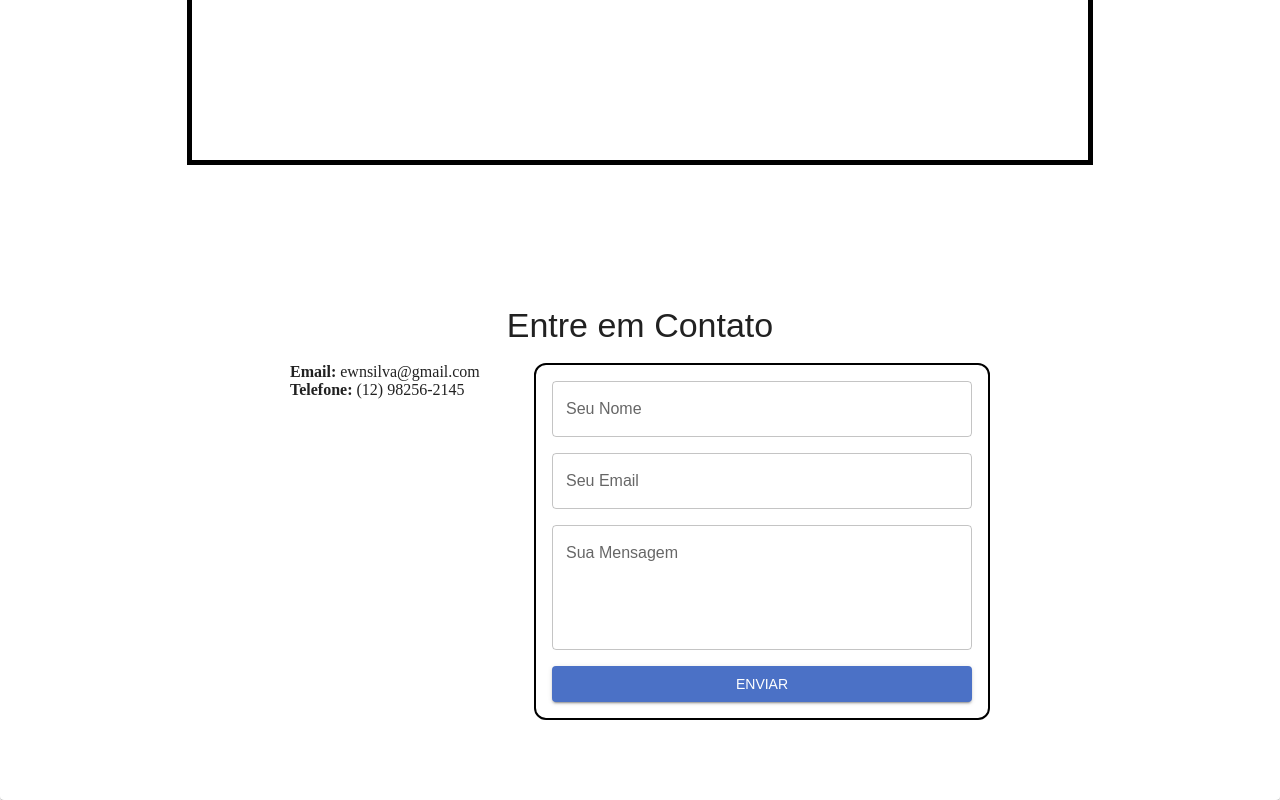
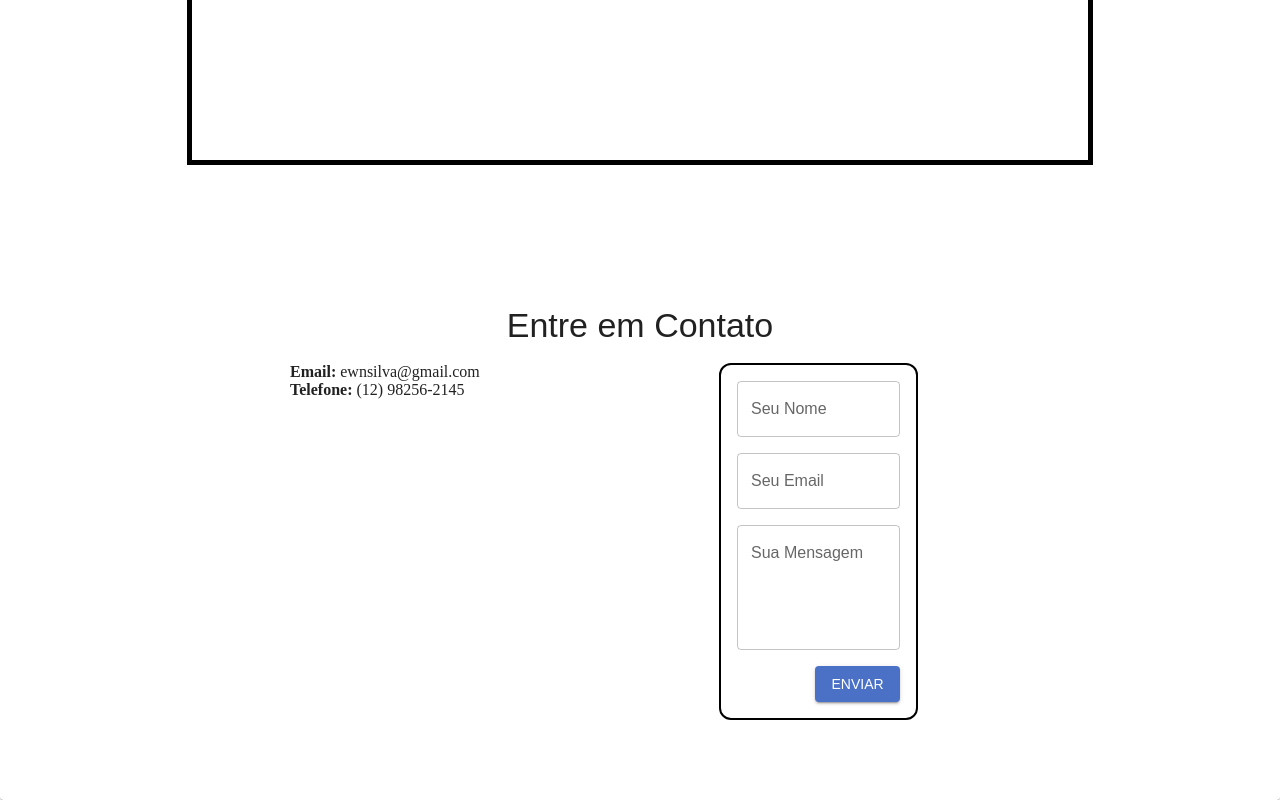
Before and after one commit to ewnsilva/portfolio, a React (Create React App) app: page / in a window 1280 px wide. Shown: the part 2417-3217 px from the top of the page. Built offline with nearby package versions, Linux system fonts and the light colour scheme.

Commit message:
refactor: form control

```diff
--- a/src/components/Contact/index.tsx
+++ b/src/components/Contact/index.tsx
@@ -1,14 +1,30 @@
-import {
-  Box,
-  Button,
-  FormControl,
-  TextField,
-  Typography,
-  useMediaQuery,
-} from "@mui/material";
+import React from "react";
+import { Box, Button, FormControl, TextField, Typography } from "@mui/material";
+import { useForm } from "react-hook-form";
+import { yupResolver } from "@hookform/resolvers/yup";
+import * as yup from "yup";
+
+const schema = yup.object().shape({
+  name: yup.string().required("Nome é obrigatório"),
+  email: yup.string().email("Email inválido").required("Email é obrigatório"),
+  message: yup.string().required("Mensagem é obrigatória"),
+});
 
 export const Contact = () => {
-  const matchesMd = useMediaQuery("(max-width:850px)");
+  const {
+    register,
+    handleSubmit,
+    formState: { errors },
+    reset,
+  } = useForm({
+    resolver: yupResolver(schema),
+  });
+
+  const onSubmit = async (data: any) => {
+    console.log(data);
+    alert("Email enviado com sucesso!");
+    reset();
+  };
 
   return (
     <Box
@@ -31,23 +47,54 @@ export const Contact = () => {
             {"(12) 98256-2145"}
           </Box>
         </Box>
-        <FormControl
+        <FormControl>
+          <form onSubmit={handleSubmit(onSubmit)}>
+            <Box
               sx={{
+                display: "flex",
+                flexDirection: "column",
                 width: "60%",
+                alignItems: "end",
                 border: "2px solid black",
                 borderRadius: 3,
                 p: 2,
               }}
             >
-          <TextField label={"Seu Nome"} sx={{ mb: 2 }} />
-          <TextField label={"Seu Email"} sx={{ mb: 2 }} />
               <TextField
+                fullWidth
+                label={"Seu Nome"}
+                {...register("name")}
+                error={!!errors.name}
+                helperText={errors.name?.message}
+                sx={{ mb: 2 }}
+              />
+              <TextField
+                fullWidth
+                label={"Seu Email"}
+                {...register("email")}
+                error={!!errors.email}
+                helperText={errors.email?.message}
+                sx={{ mb: 2 }}
+              />
+              <TextField
+                fullWidth
                 label={"Sua Mensagem"}
                 multiline
                 minRows={4}
+                {...register("message")}
+                error={!!errors.message}
+                helperText={errors.message?.message}
                 sx={{ mb: 2 }}
               />
-          <Button variant="contained">Enviar</Button>
+              <Button
+                variant="contained"
+                type="submit"
+                sx={{ textAlign: "end" }}
+              >
+                Enviar
+              </Button>
+            </Box>
+          </form>
         </FormControl>
       </Box>
     </Box>
```
Lines whose indentation alone changed are shown as unchanged.
